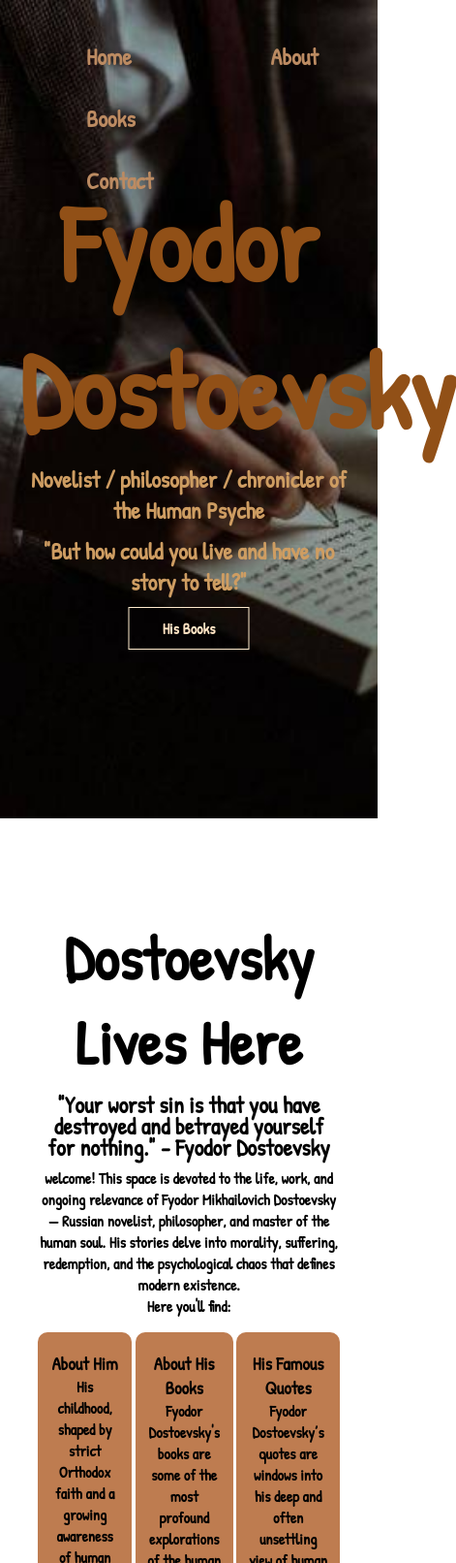
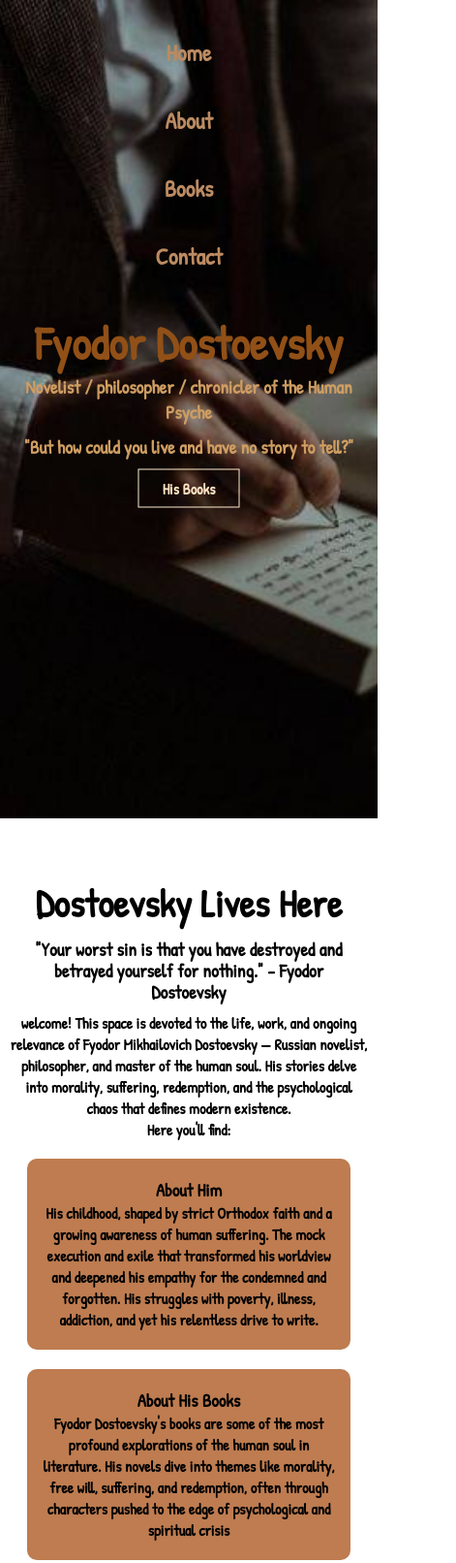
Before and after one commit to liddd25/What_I_Love, a plain HTML site: page index.html in a window 390 px wide. Shown: the top 1612 px of the page at 97% size, 471 px wide, since content can reach past the window. Drawn offline with Linux system fonts and the light colour scheme.

Commit message:
responsive web

```diff
--- a/styles/about.css
+++ b/styles/about.css
@@ -93,3 +93,71 @@ footer {
 .icons a:active{
   color:rgb(156, 71, 11)
 }
+@media (max-width: 992px) {
+  h1 {
+    font-size: 2.8rem;
+    margin-top: 6rem;
+  }
+
+  h2 {
+    font-size: 2rem;
+  }
+
+  .about {
+    width: 90%;
+    padding-top: 60px;
+  }
+
+  .about p {
+    font-size: 1.1rem;
+    line-height: 1.6rem;
+  }
+
+  nav {
+    flex-direction: column;
+    gap: 10px;
+  }
+
+  .nav_links ul {
+    display: flex;
+    flex-direction: column;
+    align-items: center;
+  }
+
+  .nav_links ul li {
+    margin: 10px 0;
+  }
+}
+
+@media (max-width: 600px) {
+  h1 {
+    font-size: 2rem;
+    margin-top: 4rem;
+  }
+
+  h2 {
+    font-size: 1.8rem;
+  }
+
+  .about {
+    width: 95%;
+    padding-top: 40px;
+  }
+
+  .about p {
+    font-size: 1rem;
+    text-align: justify;
+    padding: 0 10px;
+  }
+
+  footer {
+    font-size: 0.9rem;
+    margin-top: 8rem;
+    padding: 16px;
+  }
+
+  .icons a {
+    font-size: 1.2rem;
+    margin: 0 6px;
+  }
+}
--- a/styles/gallery.css
+++ b/styles/gallery.css
@@ -55,7 +55,7 @@ nav{
 }
  h1 {
   text-align: center;
-  color: bisque;
+  color: rgb(182, 137, 82);
   margin-bottom: 40px;
 }
 
@@ -113,14 +113,14 @@ nav{
 }
 
 .review {
-  background-color: #f9f9f9;
+  background-color:rgb(228, 184, 118);
   border-top: 1px solid #eee;
   border-radius: 0 0 8px 8px;
 }
 
 .review h4 {
   margin-top: 0;
-  color: black;
+  color:rgb(173, 95, 27);
 }
 
 .review ul {
@@ -158,3 +158,75 @@ footer {
 .icons a:active{
   color:rgb(156, 71, 11)
 }
+@media (max-width: 992px) {
+  nav {
+    flex-direction: column;
+    gap: 10px;
+  }
+
+  .nav_links ul {
+    display: flex;
+    flex-direction: column;
+    align-items: center;
+  }
+
+  .nav_links ul li {
+    margin: 10px 0;
+  }
+
+  .site_header h1 {
+    font-size: 2rem;
+    margin-top: 5rem;
+  }
+
+  .book_list {
+    gap: 40px;
+  }
+
+  .book {
+    width: 90%;
+  }
+
+  footer {
+    margin-top: 8rem;
+    font-size: 0.8rem;
+  }
+}
+
+@media (max-width: 600px) {
+  .site_header h1 {
+    font-size: 1.5rem;
+  }
+
+  .book_info h2 {
+    font-size: 1.2rem;
+  }
+
+  .review_toggle summary {
+    font-size: 0.95rem;
+    padding: 8px;
+  }
+
+  .review ul {
+    padding-left: 16px;
+  }
+
+  .review li {
+    font-size: 0.9rem;
+  }
+
+  .book {
+    width: 95%;
+  }
+
+  footer {
+    font-size: 0.7rem;
+    padding: 16px;
+    margin-top: 5rem;
+  }
+
+  .icons a {
+    font-size: 1.2rem;
+    margin: 0 6px;
+  }
+}
--- a/styles/index.css
+++ b/styles/index.css
@@ -122,7 +122,7 @@ footer {
   padding: 20px;
   margin-top: 15rem;
   font-size: 1rem;
-  background-color: rgb(213, 125, 78);
+  background-color: rgba(198, 124, 71, 0.918);
   position: relative;
   bottom: 0;
   width: 100%;
@@ -144,3 +144,73 @@ footer {
 .icons a:active{
   color:rgb(156, 71, 11)
 }
+@media (max-width: 992px) {
+  .text_box h1 {
+    font-size: 4rem;
+  }
+
+  .nav_links ul li {
+    margin: 0 20px;
+  }
+
+  .text_box p, .text_box h2 {
+    font-size: 1.2rem;
+  }
+
+  .btn {
+    padding: 8px 24px;
+    font-size: 1rem;
+  }
+
+  .row {
+    flex-direction: column;
+    align-items: center;
+  }
+
+  .column {
+    width: 90%;
+    margin-bottom: 20px;
+  }
+}
+
+@media (max-width: 600px) {
+  .text_box h1 {
+    font-size: 3rem;
+  }
+
+  nav {
+    flex-direction: column;
+    gap: 10px;
+  }
+
+  .nav_links ul {
+    display: flex;
+    flex-direction: column;
+    align-items: center;
+  }
+
+  .nav_links ul li {
+    margin: 10px 0;
+  }
+
+  .description {
+    width: 95%;
+    padding-top: 60px;
+  }
+
+  h1 {
+    font-size: 2.5rem;
+  }
+
+  blockquote {
+    font-size: 1.2rem;
+  }
+
+  footer {
+    font-size: 0.9rem;
+  }
+
+  .icons a {
+    font-size: 1.2rem;
+  }
+}
```
Also changed, not shown: contact.html (+3 -6 lines), styles/contact.css (+44 -7 lines).
